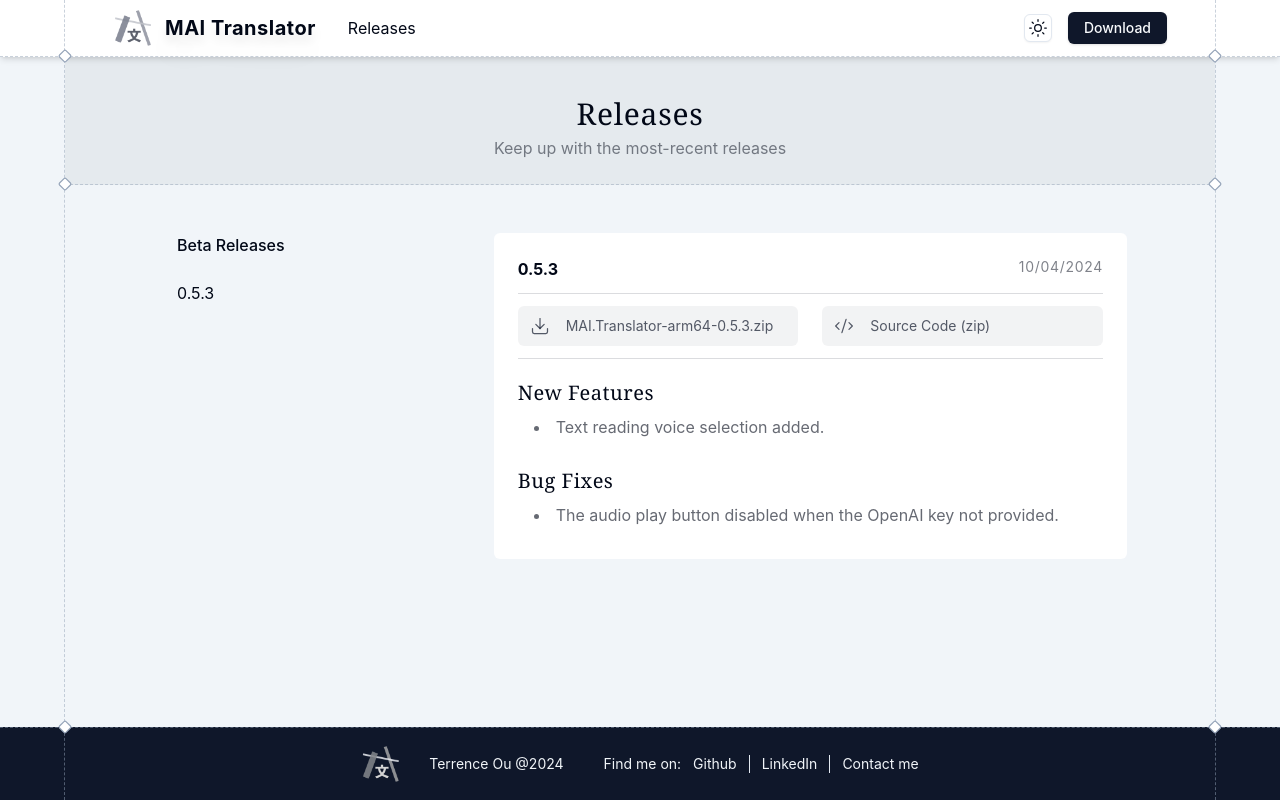
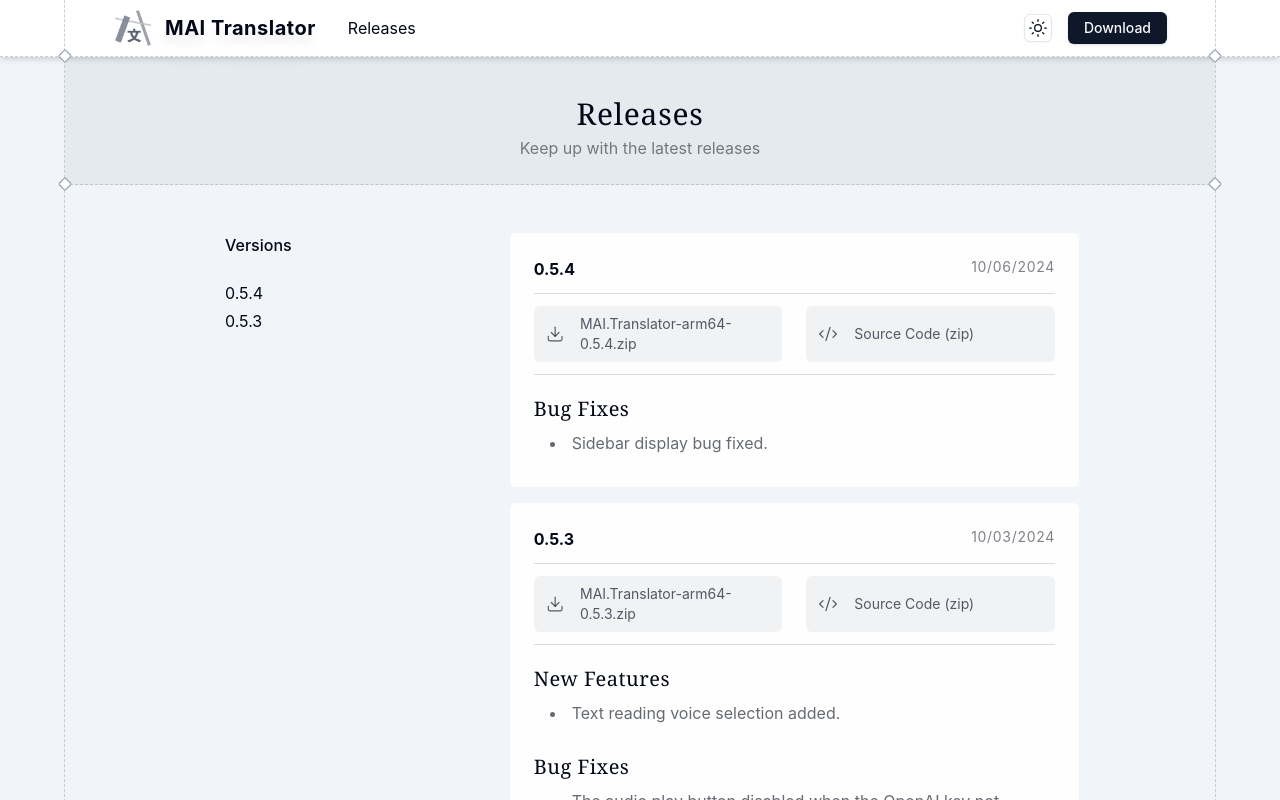
Before and after one commit to terrence-ou/MAI-Translator-Website, a React (Vite) app: page /#/releases in a window 1280 px wide. Shown: the top 800 px of the page. Built offline with nearby package versions, Linux system fonts and the light colour scheme.

Commit message:
release page updated

```diff
--- a/src/App.tsx
+++ b/src/App.tsx
@@ -10,6 +10,7 @@ const router = createHashRouter([
     children: [
       { index: true, element: <Home /> },
       { path: "releases", element: <Releases /> },
+      { path: "releases/:version", element: <Releases /> },
     ],
   },
 ]);
--- a/src/components/Header.tsx
+++ b/src/components/Header.tsx
@@ -1,4 +1,4 @@
-import { currDistribution } from "@/consts";
+import { currDistribution } from "@/releases";
 import { useNavigate } from "react-router-dom";
 import { cn } from "@/lib/utils";
 import Corners from "./Corners";
--- a/src/components/ReleaseCard.tsx
+++ b/src/components/ReleaseCard.tsx
@@ -4,7 +4,7 @@ import { CodeXml, Download } from "lucide-react";
 const ReleaseCard = ({ release }: { release: releaseType }) => {
   const { version, date, new_features, bug_fixes, links } = release;
   return (
-    <div className="w-full p-6 bg-background rounded-md">
+    <div className="w-full p-6 bg-background/90 rounded-md">
       <div className="flex justify-between pb-3 border-b-[1px] border-primary/15">
         <p className="font-bold">{version}</p>
         <p className="tracking-wider opacity-50 text-sm">{date}</p>
--- a/src/consts.ts
+++ b/src/consts.ts
@@ -3,6 +3,3 @@ export const videoIds = {
   local: { light: "1015842835", dark: "1015842541" },
   setting: { light: "1015842349", dark: "1015842440" },
 };
-
-export const currDistribution =
-  "https://github.com/terrence-ou/MAI-Translator/releases/download/v0.5.3/MAI.Translator-darwin-arm64-0.5.3.zip";
--- a/src/releases.ts
+++ b/src/releases.ts
@@ -1,3 +1,6 @@
+export const currDistribution =
+  "https://github.com/terrence-ou/MAI-Translator/releases/download/v0.5.4/MAI.Translator-arm64-0.5.4.zip";
+
 export type releaseType = {
   version: string;
   date: string;
@@ -10,8 +13,19 @@ export type releaseType = {
 
 export default [
   {
+    version: "0.5.4",
+    date: "10/06/2024",
+    bug_fixes: ["Sidebar display bug fixed."],
+    links: {
+      "MAI.Translator-arm64-0.5.4.zip":
+        "https://github.com/terrence-ou/MAI-Translator/releases/download/v0.5.4/MAI.Translator-arm64-0.5.4.zip",
+      "Source Code (zip)":
+        "https://github.com/terrence-ou/MAI-Translator/archive/refs/tags/v0.5.4.zip",
+    },
+  },
+  {
     version: "0.5.3",
-    date: "10/04/2024",
+    date: "10/03/2024",
     new_features: ["Text reading voice selection added."],
     bug_fixes: [
       "The audio play button disabled when the OpenAI key not provided.",
--- a/src/routes/home.tsx
+++ b/src/routes/home.tsx
@@ -1,4 +1,4 @@
-import { currDistribution } from "@/consts";
+import { currDistribution } from "@/releases";
 import { useOutletContext } from "react-router-dom";
 import { Download, CodeXml } from "lucide-react";
 import appLight from "@/assets/app-light.png";
--- a/src/routes/releases.tsx
+++ b/src/routes/releases.tsx
@@ -2,24 +2,45 @@ import Corners from "@/components/Corners";
 import ReleaseCard from "@/components/ReleaseCard";
 
 import releases from "@/releases";
+import { useParams, useNavigate } from "react-router-dom";
 
 const Releases = () => {
+  const { version } = useParams();
+  const navigate = useNavigate();
+  const releaseList = version
+    ? releases.filter((release) => release.version === version)
+    : releases;
   return (
     <div className="flex flex-col">
       <div className="frame relative w-full text-center pt-24 pb-6 bg-primary/5 border-b">
         <h2 className="font-serif font-medium text-3xl tracking-wide pb-1">
           Releases
         </h2>
-        <p className="opacity-50">Keep up with the most-recent releases</p>
+        <p className="opacity-50">Keep up with the latest releases</p>
         <Corners />
       </div>
-      <div className="flex-1 grid grid-cols-3 px-16 py-12">
+      <div className="frame flex-1 grid grid-cols-3 px-12 xl:px-28 2xl:px-44 py-12">
         <div className="col-span-1 px-12">
-          <p className="font-medium mb-6">Beta Releases</p>
-          <p className="">0.5.3</p>
+          <p
+            className="font-medium mb-6 hover:cursor-pointer"
+            onClick={() => navigate("/releases")}
+          >
+            Versions
+          </p>
+          <div className="flex flex-col gap-1">
+            {releases.map((release) => (
+              <a
+                key={`release-version-${release.version}`}
+                className="hover:cursor-pointer"
+                onClick={() => navigate(`/releases/${release.version}`)}
+              >
+                {release.version}
+              </a>
+            ))}
+          </div>
         </div>
-        <div className="col-span-2 px-6">
-          {releases.map((release) => (
+        <div className="col-span-2 px-6 flex flex-col gap-4">
+          {releaseList.map((release) => (
             <ReleaseCard key={release.version} release={release} />
           ))}
         </div>
```
